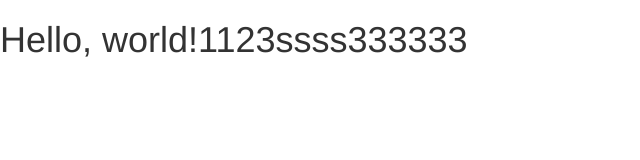
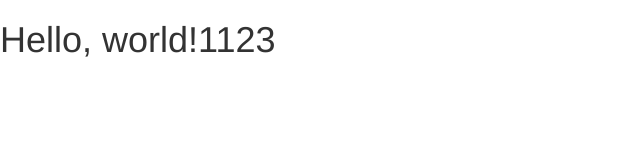
Before and after one commit to SkySWic/tajem, a plain HTML site: page index.html in a window 1280 px wide. Shown: the whole page, without its empty margins (0-640 px from the left). Drawn offline with nearby package versions, Linux system fonts and the light colour scheme.

Commit message:
новый коммит после изменения

```diff
--- a/index.html
+++ b/index.html
@@ -5,7 +5,7 @@
     <meta http-equiv="X-UA-Compatible" content="IE=edge">
     <meta name="viewport" content="width=device-width, initial-scale=1">
     <!-- The above 3 meta tags *must* come first in the head; any other head content must come *after* these tags -->
-    <title>Заголовок новый для гита  и еще раз</title>
+    <title>Заголовок </title>
 
     <!-- Bootstrap -->
     <link href="css/bootstrap.min.css" rel="stylesheet">
@@ -20,7 +20,7 @@
     <![endif]-->
   </head>
   <body>
-    <h1>Hello, world!1123ssss333333</h1>
+    <h1>Hello, world!1123</h1>
 
 
     <!-- Modal -->
```
